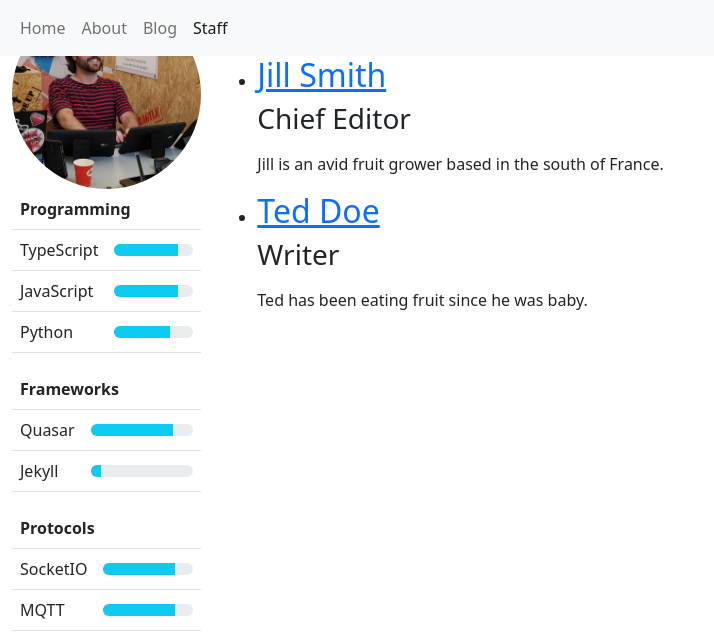
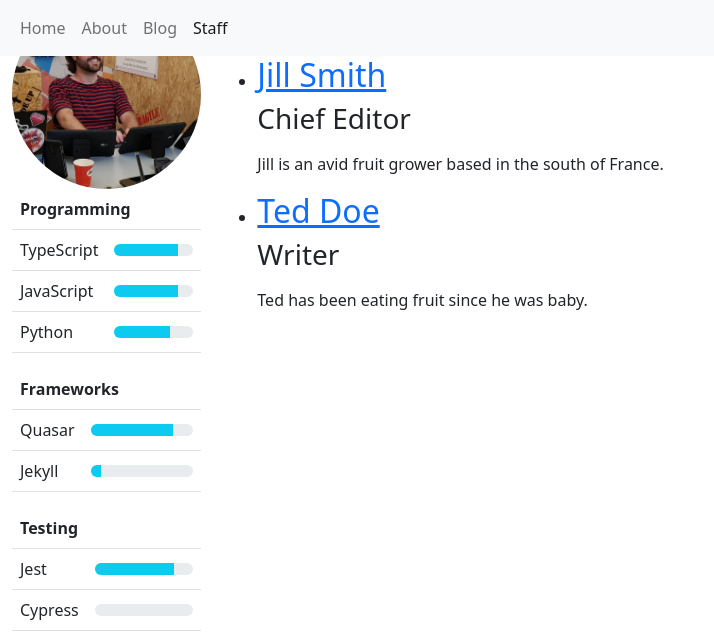
Before and after one commit to f3k-tech/f3k-tech.github.io, a Jekyll site: the page built from staff.html, in a window 1280 px wide, cut to the strip 0-643 px from the top of the page. Shown: the whole strip, without its empty margins (0-714 px from the left). Built offline with Jekyll 4.4.1, drawn with Linux system fonts in a browser that asks for light colours.

Commit message:
move testing up

```diff
--- a/_data/personal.yml
+++ b/_data/personal.yml
@@ -1,7 +1,9 @@
 categories:
  - programming
  - frameworks
+ - testing
  - protocols
+
 
 programming:
   - name: TypeScript
@@ -23,6 +25,12 @@ protocols:
   - name: MQTT
     proficiency: 80
 
+testing:
+ - name: Jest
+   proficiency: 80
+ - name: Cypress
+   proficientcy: 80
+
 languages:
   - name: Dutch
     proficiency: native
```
